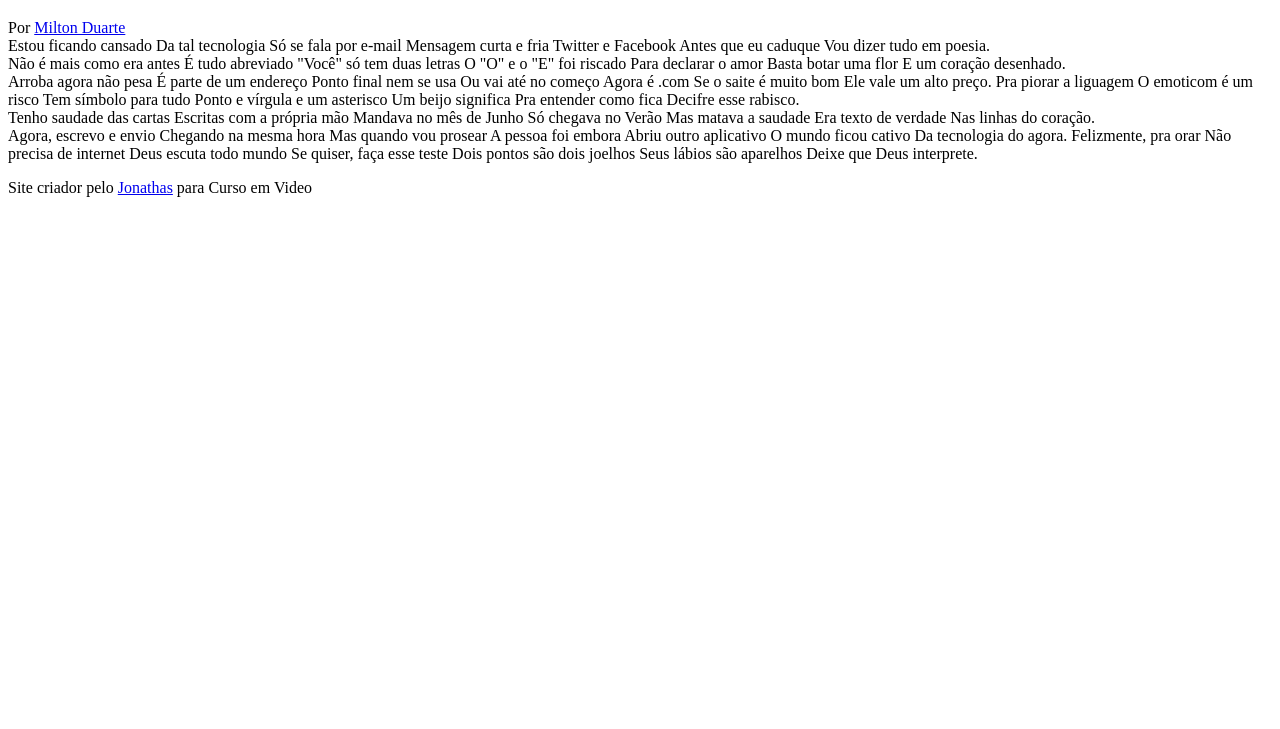
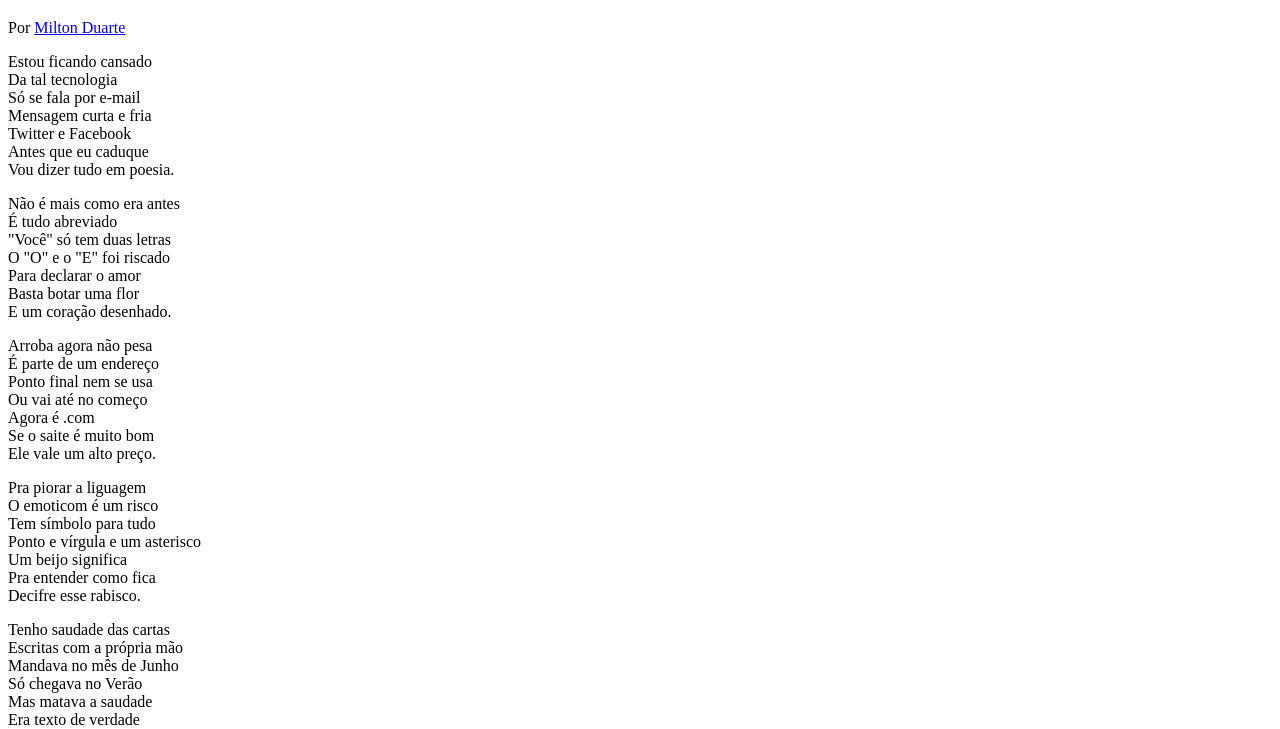
Before and after one commit to Jonathas-da-Silva-Ferreira/html_css, a plain HTML site: page desafio/projeto01.html in a window 1280 px wide. Shown: the part 61-790 px from the top of the page. Drawn offline with Linux system fonts and the light colour scheme.

Commit message:
atualizei

```diff
--- /dev/null
+++ b/desafio/estilo/style.css
@@ -0,0 +1 @@
+@charset "UTF-8";
--- a/desafio/projeto01.html
+++ b/desafio/projeto01.html
@@ -3,7 +3,7 @@
 <head>
     <meta charset="UTF-8">
     <meta name="viewport" content="width=device-width, initial-scale=1.0">
-    <link rel="stylesheet" href="style.css">
+    <link rel="stylesheet" href="estilo/style.css">
     <title>Cordel</title>
 </head>
 <body>
@@ -14,75 +14,95 @@
     </header>
 
     <section>
-        Estou ficando cansado
-        Da tal tecnologia
-        Só se fala por e-mail
-        Mensagem curta e fria
-        Twitter e Facebook
-        Antes que eu caduque
+        <p>
+            Estou ficando cansado <br>
+            Da tal tecnologia <br>
+            Só se fala por e-mail <br>
+            Mensagem curta e fria <br>
+            Twitter e Facebook  <br>
+            Antes que eu caduque <br>
             Vou dizer tudo em poesia.
+        </p>
     </section>
 
 
 
     <section>
-        Não é mais como era antes
-        É tudo abreviado
-        "Você" só tem duas letras
-        O "O" e o "E" foi riscado
-        Para declarar o amor
-        Basta botar uma flor
+        <p>
+            Não é mais como era antes   <br>
+            É tudo abreviado <br>
+            "Você" só tem duas letras <br>
+            O "O" e o "E" foi riscado <br>
+            Para declarar o amor <br>
+            Basta botar uma flor <br>
             E um coração desenhado.
+        </p>
     </section>
 
 
 
     <section>
-        Arroba agora não pesa
-        É parte de um endereço
-        Ponto final nem se usa
-        Ou vai até no começo
-        Agora é .com
-        Se o saite é muito bom
+
+            <p>
+                Arroba agora não pesa   <br>
+                É parte de um endereço <br>
+                Ponto final nem se usa <br>
+                Ou vai até no começo <br>
+                Agora é .com <br>
+                Se o saite é muito bom <br>
                 Ele vale um alto preço.
-        Pra piorar a liguagem
-        O emoticom é um risco
-        Tem símbolo para tudo
-        Ponto e vírgula e um asterisco
-        Um beijo significa
-        Pra entender como fica
+            </p>
+
+            <p>
+                Pra piorar a liguagem <br>
+                O emoticom é um risco <br>
+                Tem símbolo para tudo <br>
+                Ponto e vírgula e um asterisco <br>
+                Um beijo significa <br>
+                Pra entender como fica <br>
                 Decifre esse rabisco.
+            </p>
+
     </section>
 
 
 
     <section>
-        Tenho saudade das cartas
-        Escritas com a própria mão
-        Mandava no mês de Junho
-        Só chegava no Verão
-        Mas matava a saudade
-        Era texto de verdade
+        <p>
+            Tenho saudade das cartas <br>
+            Escritas com a própria mão <br>
+            Mandava no mês de Junho <br>
+            Só chegava no Verão <br>
+            Mas matava a saudade <br>
+            Era texto de verdade <br>
             Nas linhas do coração.
+        </p>
     </section>
 
 
 
     <section>
-        Agora, escrevo e envio
-        Chegando na mesma hora
-        Mas quando vou prosear
-        A pessoa foi embora
-        Abriu outro aplicativo
-        O mundo ficou cativo
+
+            <p>
+                Agora, escrevo e envio <br>
+                Chegando na mesma hora <br>
+                Mas quando vou prosear <br>
+                A pessoa foi embora <br>
+                Abriu outro aplicativo <br>
+                O mundo ficou cativo <br>
                 Da tecnologia do agora.
-        Felizmente, pra orar
-        Não precisa de internet
-        Deus escuta todo mundo
-        Se quiser, faça esse teste
-        Dois pontos são dois joelhos
-        Seus lábios são aparelhos
+            </p>
+
+            <p>
+                Felizmente, pra orar <br>
+                Não precisa de internet <br>
+                Deus escuta todo mundo <br>
+                Se quiser, faça esse teste <br>
+                Dois pontos são dois joelhos <br>
+                Seus lábios são aparelhos <br>
                 Deixe que Deus interprete.
+            </p>
+
     </section>
 
     <footer>
```
Lines whose indentation alone changed are shown as unchanged.
